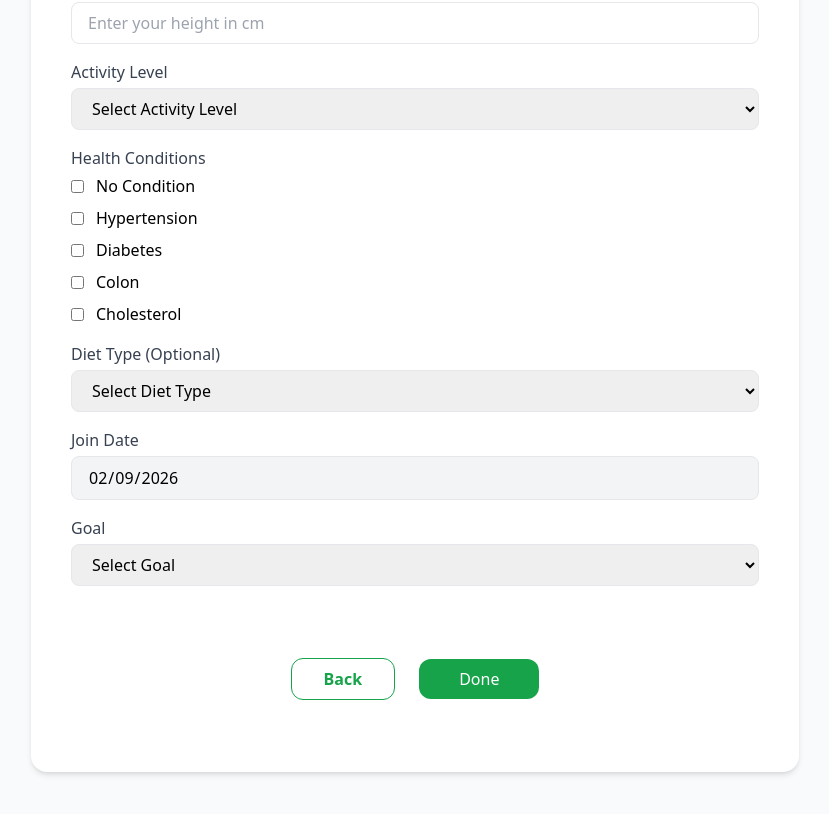
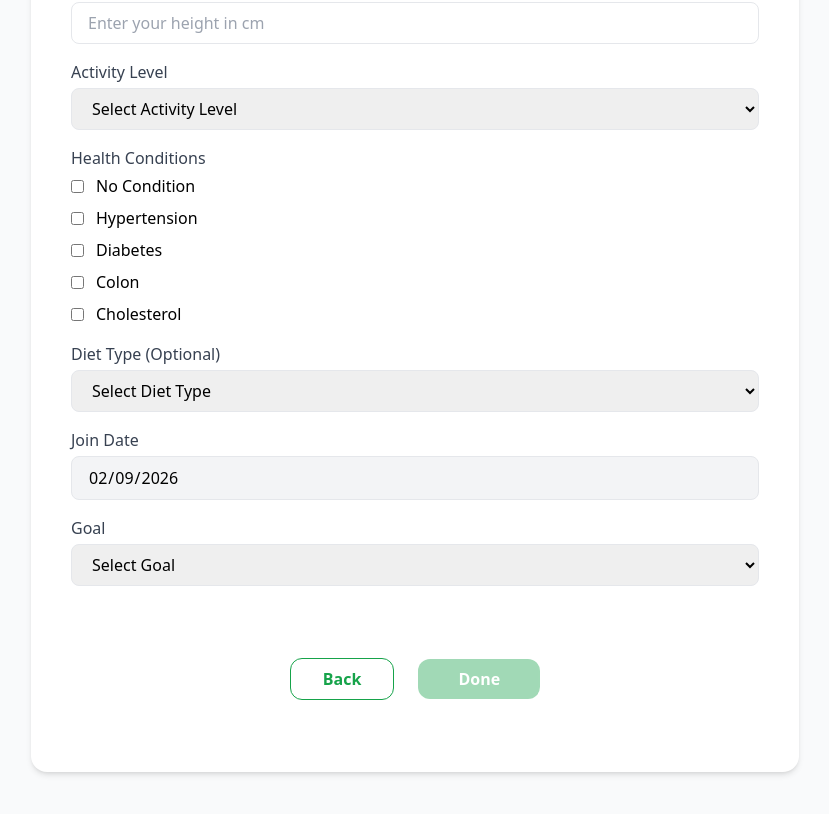
Before and after one commit to Feda7/NutriSenseAI, a Nuxt app in the folder Frontend/: page /Account in a window 1280 px wide. Shown: the part 886-1700 px from the top of the page, without its empty margins (225-1054 px from the left). Built offline with nearby package versions, Linux system fonts and the light colour scheme.

Commit message:
تعديل صفحة account
عدلت زر الدون وضفت القيود

```diff
--- a/Frontend/pages/Account.vue
+++ b/Frontend/pages/Account.vue
@@ -33,6 +33,7 @@
           <input
             v-model="localData.birthDate"
             type="date"
+            :max="todayDate"
             class="w-full border rounded-lg px-4 py-2"
           />
         </div>
@@ -67,6 +68,7 @@
           <input
             v-model="localData.currentWeight"
             type="number"
+            min="0"
             placeholder="Enter your current weight"
             class="w-full border rounded-lg px-4 py-2"
           />
@@ -78,6 +80,7 @@
           <input
             v-model="localData.targetWeight"
             type="number"
+            min="0"
             placeholder="Enter your target weight"
             class="w-full border rounded-lg px-4 py-2"
           />
@@ -88,6 +91,7 @@
           <label class="block text-gray-700 mb-1">Height (cm)</label>
           <input
             v-model="localData.height"
+            min="0"
             type="number"
             placeholder="Enter your height in cm"
             class="w-full border rounded-lg px-4 py-2"
@@ -216,7 +220,13 @@
          <button
             @click="submitForm"
             type="button"
-            class="mt-14 bg-green-600 text-white px-10 py-2 rounded-xl"
+            :disabled="!isFormValid"
+            :class="[
+              'mt-14 px-10 py-2 rounded-xl transition-all duration-300 font-semibold',
+              isFormValid
+                ? 'bg-green-600 text-white hover:bg-green-700 cursor-pointer shadow-md opacity-100'
+                : 'bg-green-600 text-white opacity-40 cursor-not-allowed'
+            ]"
           >
             Done
           </button>
@@ -335,6 +345,34 @@ const diseaseMap = {
 }
 
 /* =========================
+    Validation Logic
+========================= */
+const isFormValid = computed(() => {
+  const d = localData.value;
+
+  // التأكد من التاريخ (ليس في المستقبل)
+  const isBirthDateValid = d.birthDate && d.birthDate <= todayDate;
+
+  // المعايير العالمية (الطول > 50، الوزن > 20)
+  const isWeightValid = d.currentWeight >= 20;
+  const isTargetWeightValid = d.targetWeight >= 20;
+  const isHeightValid = d.height >= 50;
+
+  return (
+    d.firstName &&
+    d.lastName &&
+    isBirthDateValid &&
+    d.gender &&
+    isWeightValid &&
+    isTargetWeightValid &&
+    isHeightValid &&
+    d.activity &&
+    d.goal &&
+    d.medical.length > 0
+  )
+})
+
+/* =========================
     Submit (FINAL & SAFE ✅)
 ========================= */
 const submitForm = async () => {
@@ -356,6 +394,7 @@ const submitForm = async () => {
     ActiveLevelID: activityMap[localData.value.activity],
     GoalID: goalMap[localData.value.goal],
     DietTypeID: dietMap[localData.value.diet] || null,
+    // حافظنا على كود زميلتك هنا تماماً
     MedicalConditions: localData.value.medical.map(m => diseaseMap[m])
   }
 
@@ -367,9 +406,25 @@ const submitForm = async () => {
       body: fullData
     })
 
-localStorage.setItem('userId', res.userId)
+    // السطرين المطلوبين فقط لضمان الانتقال بنجاح
+    // بعد نجاح الـ fetch مباشرة
+    if (res) {
+       // 1. حفظ البيانات الأساسية
+       const idToSave = res.userId || res.id; // التأكد من جلب الآيدي سواء كان اسمه id أو userId
+       if (idToSave) {
+          localStorage.setItem('userId', idToSave);
+          localStorage.setItem('isLoggedIn', 'true');
+       }
 
-    router.push('/profile')
+       // 2. استخدام التوجيه المباشر لضمان النقل
+       console.log('✅ Success! Redirecting to profile...');
+
+       // إضافة تأخير بسيط جداً (500 ملي ثانية) لضمان كتابة البيانات في الـ LocalStorage قبل الانتقال
+       setTimeout(() => {
+         router.replace('/profile'); // استخدمنا replace بدل push لضمان عدم الرجوع للخلف وتعليق الصفحة
+       }, 500);
+    }
+
   } catch (err) {
     console.error('❌ API ERROR:', err)
   }
```
Lines whose indentation alone changed are shown as unchanged.
